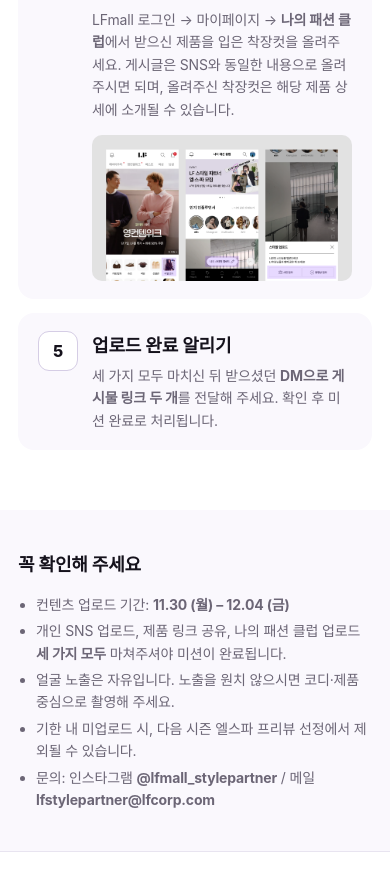
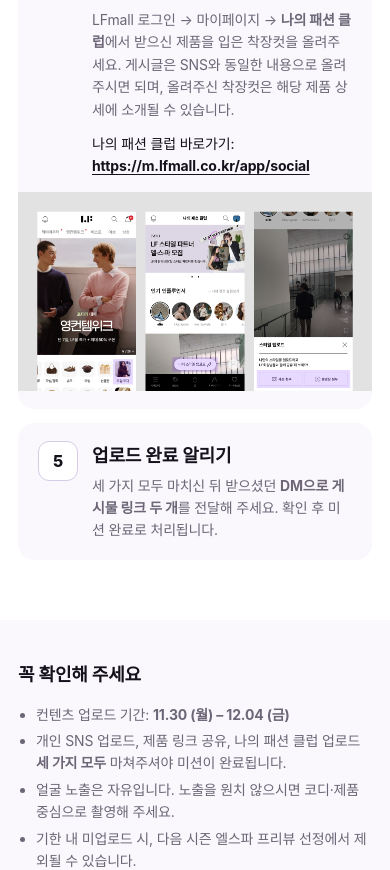
Before and after one commit to syleelfcorp/lfstylepick, a plain HTML site: page guide.html in a window 390 px wide. Shown: the part 1103-1973 px from the top of the page. Drawn offline with Linux system fonts and the light colour scheme; a web font is replaced by a local one.

Commit message:
안내서: 나의 패션 클럽 바로가기를 넣고 안내 이미지를 넓힌다
1차 분들이 지금 쓰고 계신 페이지라 1차·2차 안내서에 함께 넣는다.

- 미션 ③ 이미지 위에 바로가기 주소를 검정 볼드 밑줄로 둔다
- 좁은 화면(619px 이하)에서는 안내 이미지를 카드 폭 끝까지 넓힌다.
  기기 화면 세 개가 한 장에 들어 있어 본문 폭으로는 너무 작았다

Co-Authored-By: Claude Opus 5 <noreply@anthropic.com>

```diff
--- a/guide.html
+++ b/guide.html
@@ -89,6 +89,7 @@
         <div>
           <h3>미션 ③ 나의 패션 클럽에 착장컷 올리기</h3>
           <p>LFmall 로그인 → 마이페이지 → <b>나의 패션 클럽</b>에서 받으신 제품을 입은 착장컷을 올려주세요. 게시글은 SNS와 동일한 내용으로 올려주시면 되며, 올려주신 착장컷은 해당 제품 상세에 소개될 수 있습니다.</p>
+          <p class="mfc-go">나의 패션 클럽 바로가기: <a href="https://m.lfmall.co.kr/app/social" target="_blank" rel="noopener">https://m.lfmall.co.kr/app/social</a></p>
           <img class="img-slot__img" src="mfc.png" width="1343" height="756"
                alt="LFmall 앱 홈에서 나의 패션 클럽으로 들어가 '나의 스타일 업로드'로 사진을 올리는 화면 순서">
         </div>
--- a/styles.css
+++ b/styles.css
@@ -1068,6 +1068,11 @@ body.no-scroll { overflow: hidden; }
 .next-list--mission .next-item h3 { font-size: 18px; }
 .next-item p { margin: 0; font-size: 14px; color: var(--muted); line-height: 1.6; }
 .next-item p a { color: var(--ink); font-weight: 600; text-decoration: underline; text-underline-offset: 3px; }
+/* 나의 패션 클럽 바로가기 — 색은 사이트의 검정 --ink 를 쓴다(다크 모드에서 알아서 뒤집힌다).
+   주소는 통째로 다음 줄에 내려보내고, 그래도 안 들어갈 때만 끊는다.
+   break-all 은 자리가 남으면 'm.lf / mall' 처럼 단어 한가운데를 잘라 쓰지 않는다. */
+.next-item p.mfc-go { margin-top: 12px; color: var(--ink); }
+.next-item p.mfc-go a { font-weight: 700; overflow-wrap: anywhere; }
 
 .status-actions { display: flex; flex-wrap: wrap; gap: 12px; justify-content: center; margin-top: 36px; }
 
@@ -1137,6 +1142,20 @@ body.no-scroll { overflow: hidden; }
   font-size: 13px; font-weight: 700;
 }
 .img-slot__img { display: block; width: 100%; height: auto; margin-top: 14px; border-radius: var(--radius-sm); }
+
+/* 좁은 화면에서는 안내 이미지를 카드 폭 끝까지 넓힌다.
+   기기 화면 세 개가 한 장에 들어 있어 본문 폭 그대로는 너무 작다.
+   94px = 카드 왼쪽 여백 20 + 번호 40 + 사이 14 + 카드 오른쪽 여백 20.
+   img 는 교체 요소라 width:auto 로는 늘어나지 않으므로 폭을 직접 적는다.
+   전역 max-width:100% 가 다시 묶어버리므로 함께 푼다. */
+@media (max-width: 619px) {
+  .next-item .img-slot__img {
+    width: calc(100% + 94px);
+    max-width: none;
+    margin-left: -74px;
+    border-radius: 0;
+  }
+}
 
 /* ============================================================
    스크롤 등장 효과
```
Also changed, not shown: guide-2.html (+1 -0 lines).
